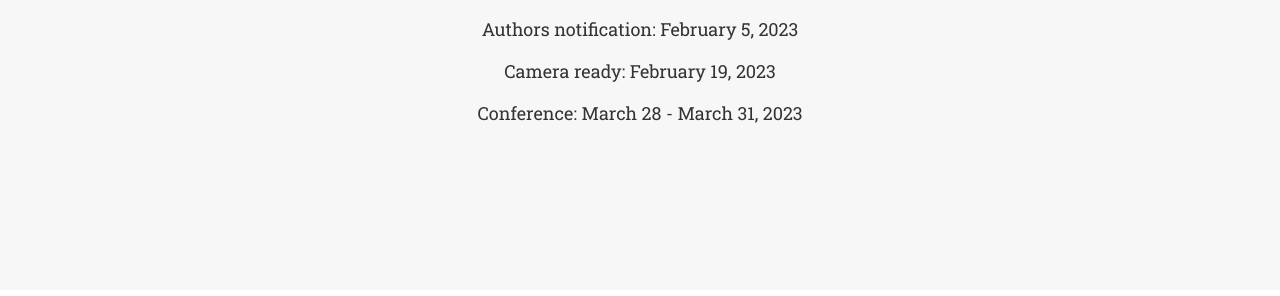
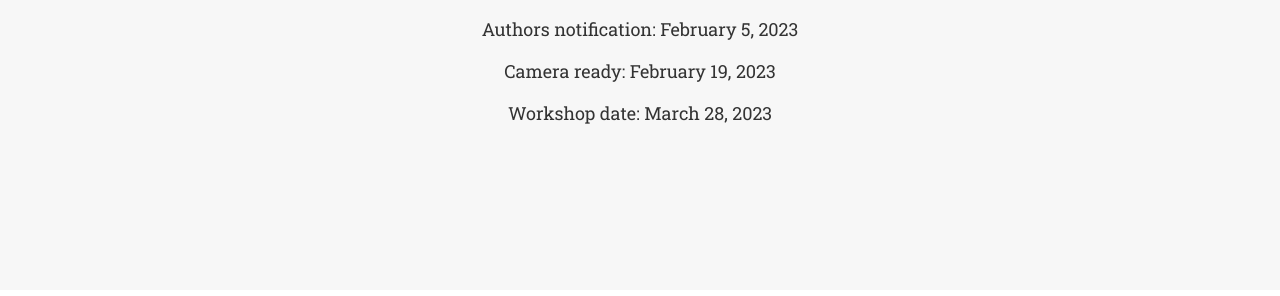
Before and after one commit to big-unibo/dataplat2024, a Jekyll site: the page built from index.html, in a window 1280 px wide and 900 px high, scrolled down 2304 px. Shown: the part 159-455 px from the top of the window. Built offline with Jekyll 4.4.1, drawn with Linux system fonts in a browser that asks for light colours; some web fonts are replaced.

Commit message:
Update dates.html

```diff
--- a/_includes/dates.html
+++ b/_includes/dates.html
@@ -8,7 +8,7 @@
                     <p>Paper submission: January 8, 2023</p>
                     <p>Authors notification: February 5, 2023</p>
                     <p>Camera ready: February 19, 2023</p>
-                    <p>Conference: March 28 - March 31, 2023</p>
+                    <p>Workshop date: March 28, 2023</p>
                     <!--<p>Paper submission: <s>December 12, 2021</s> <strong>January 20, 2023</strong></p>-->
                     <!--<p>Authors notification: <s>January 17, 2023</s> <strong>February 18, 2023</strong></p>-->
                     <!--<p>Camera ready: <strong>February 25, 2023</strong></p>-->
```
